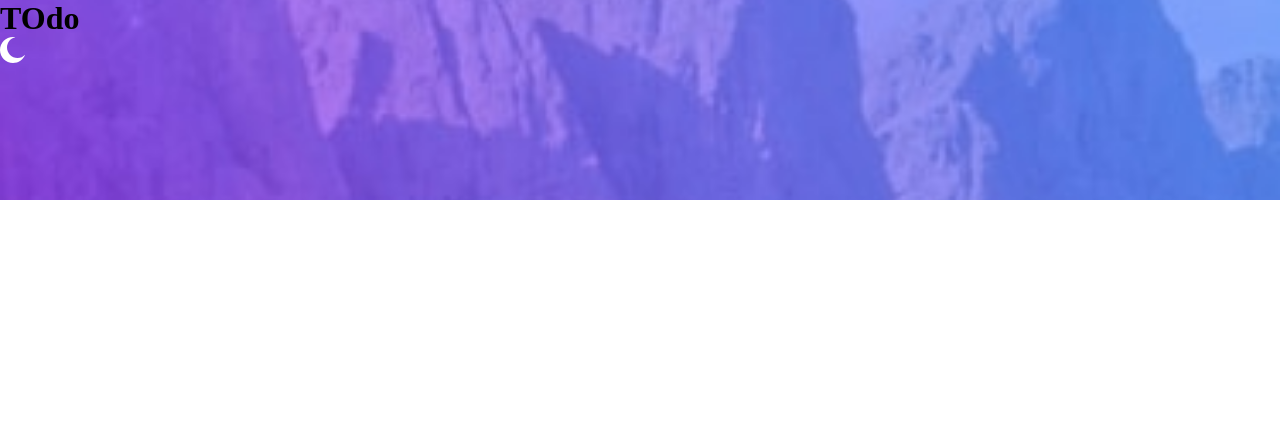
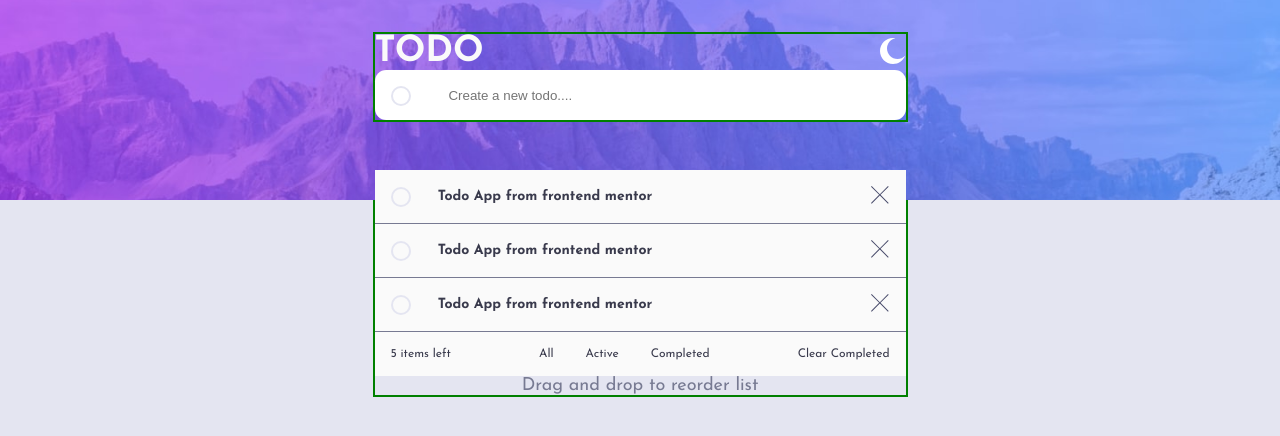
Before and after one commit to liezsm/todo-app-frontendmentor, a React (Create React App) app: page / in a window 1280 px wide. Shown: the top 436 px of the page. Built offline with nearby package versions, Linux system fonts and the light colour scheme.

Commit message:
Basic design

```diff
--- a/src/App.js
+++ b/src/App.js
@@ -1,6 +1,8 @@
 import Header from "./components/Header";
+import Footer from "./components/Footer";
 
 import { useState } from "react";
+import Main from "./components/Main";
 
 function App() {
   const [isDark, setIsDark] = useState(false);
@@ -11,8 +13,10 @@ function App() {
   return (
     <div className={themeSwitch}>
       <Header onTheme={handleTheme} isDark={isDark} />
-      <main></main>
-      <footer></footer>
+      <div className='wrapper'>
+        <Main />
+        <Footer />
+      </div>
     </div>
   );
 }
--- /dev/null
+++ b/src/components/FilterTodos.js
@@ -0,0 +1,11 @@
+const FilterTodos = () => {
+  return (
+    <div className='filter-card'>
+      <p>All</p>
+      <p>Active</p>
+      <p>Completed</p>
+    </div>
+  );
+};
+
+export default FilterTodos;
--- /dev/null
+++ b/src/components/Footer.js
@@ -0,0 +1,10 @@
+import React from "react";
+const Footer = () => {
+  return (
+    <footer>
+      <p>Drag and drop to reorder list</p>
+    </footer>
+  );
+};
+
+export default Footer;
--- a/src/components/Header.js
+++ b/src/components/Header.js
@@ -4,10 +4,26 @@ import darkThemeLogo from "../dist/images/icon-sun.svg";
 const Header = ({ onTheme, isDark }) => {
   return (
     <header>
-      <h1>TOdo</h1>
-      <button onClick={onTheme} className='btn'>
-        <img src={isDark ? darkThemeLogo : lightThemeLogo} alt='moon icon' />
-      </button>
+      <div className='wrapper'>
+        <div className='title'>
+          <h1>TODO</h1>
+          <button onClick={onTheme} className='btn'>
+            <img
+              src={isDark ? darkThemeLogo : lightThemeLogo}
+              alt='moon icon'
+            />
+          </button>
+        </div>
+
+        <div className='addTodo-form'>
+          <input type='checkbox' className='checkbox' />
+          <input
+            type='text'
+            className='todo-input'
+            placeholder='Create a new todo....'
+          />
+        </div>
+      </div>
     </header>
   );
 };
--- /dev/null
+++ b/src/components/Main.js
@@ -0,0 +1,20 @@
+import FilterTodos from "./FilterTodos";
+import Task from "./Task";
+import TaskCounter from "./TaskCounter";
+
+const Main = () => {
+  return (
+    <main>
+      <div className='todo-card'>
+        <Task />
+        <Task />
+        <Task />
+        <TaskCounter />
+      </div>
+
+      <FilterTodos />
+    </main>
+  );
+};
+
+export default Main;
--- /dev/null
+++ b/src/components/Task.js
@@ -0,0 +1,14 @@
+import DeleteLogo from "../dist/images/icon-cross.svg";
+const Task = () => {
+  return (
+    <div className='task-item'>
+      <input type='checkbox' className='checkbox' />
+      <h3 className='task-text'>Todo App from frontend mentor</h3>
+      <button className='delete-btn'>
+        <img src={DeleteLogo} alt='delete button' />
+      </button>
+    </div>
+  );
+};
+
+export default Task;
--- /dev/null
+++ b/src/components/TaskCounter.js
@@ -0,0 +1,15 @@
+const TaskCounter = () => {
+  return (
+    <div className='task-counter'>
+      <p>5 items left</p>
+      <div className='fiter-desktop-only'>
+        <a href='#'>All</a>
+        <a href='#'>Active</a>
+        <a href='#'>Completed</a>
+      </div>
+      <a href='#'>Clear Completed</a>
+    </div>
+  );
+};
+
+export default TaskCounter;
```
Also changed, not shown: src/dist/sass/_mixins.scss, src/dist/sass/globals/_reset.scss, src/dist/sass/globals/_variables.scss, src/dist/sass/style.scss.
